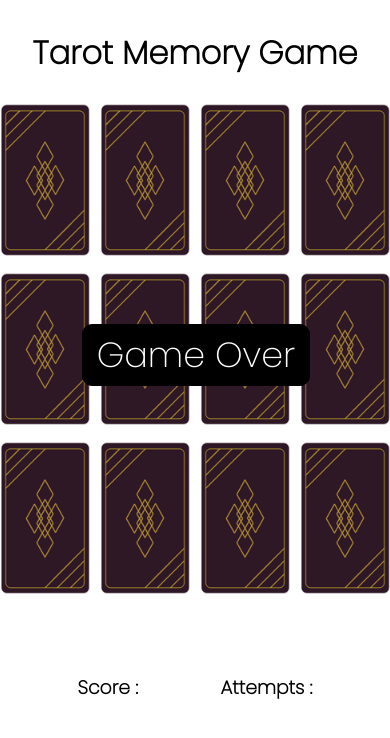
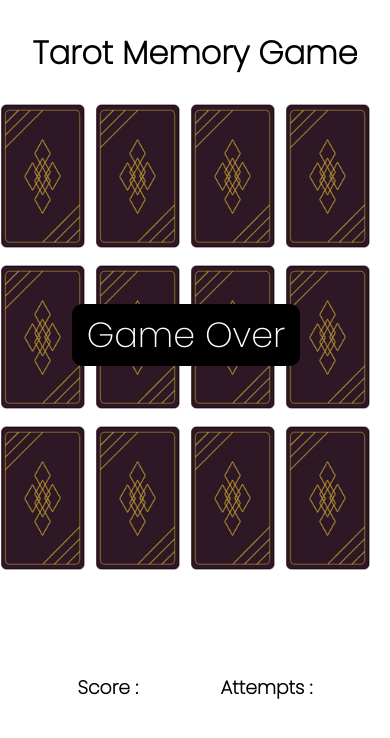
Before and after one commit to defNOTCatwoman/tarot-memory, a plain HTML site: page index.html in a window 390 px wide. Drawn offline with Linux system fonts and the light colour scheme.

Commit message:
More mobile-friendly changes

```diff
--- a/src/style.css
+++ b/src/style.css
@@ -59,8 +59,8 @@ div.gameover{
 
 @media only screen and (max-width:500px) {
     img{
-        width:100px;
-        height:162px;
+        width:95px;
+        height:154px;
     }
 
     .grid{
@@ -73,7 +73,7 @@ div.gameover{
     }
 
     div.gameover{
-        top: 225px;
-        right:85px;
+        top: 205px;
+        right:95px;
     }
 }
```
